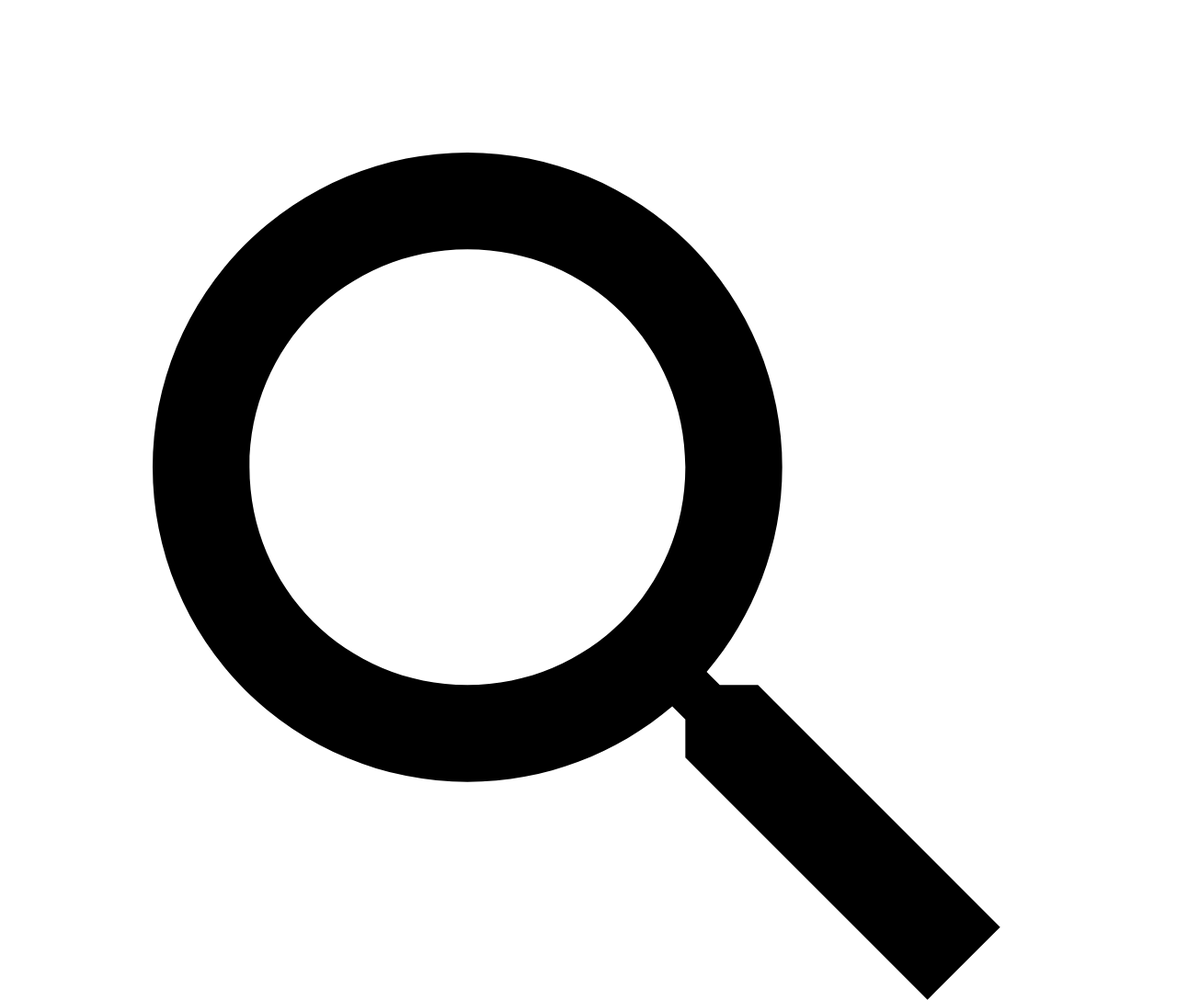
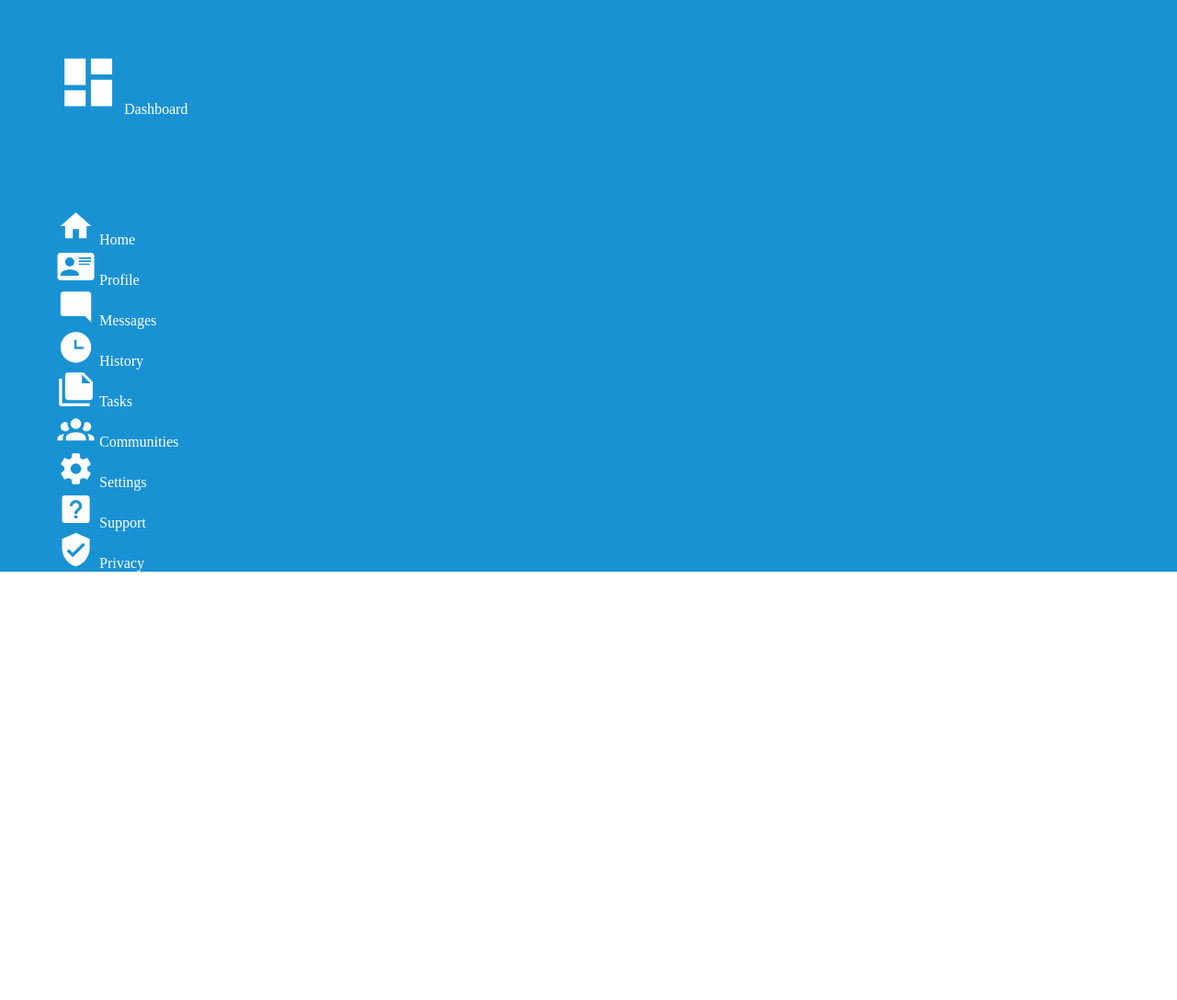
Before and after one commit to stefania120/admin-dashboard, a plain HTML site: page index.html in a window 1280 px wide. Shown: the top 1088 px of the page at 92% size. After the commit the page ends 800 px from the top, so only its background shows below. Drawn offline with Linux system fonts and the light colour scheme.

Commit message:
create style of aside

```diff
--- a/css/style.css
+++ b/css/style.css
@@ -0,0 +1,47 @@
+*{
+    padding: 0%;
+    margin: 0;
+    box-sizing: border-box;
+}
+
+:root{
+    --primary-color: #1992D4;
+    --secondary-color:#FFFFFF;
+    --all-color:#E2E8F0;
+    --font-color:#636363;
+    --dark-color: black;
+}
+
+
+.roboto roboto-regular{
+    font-family: "Roboto", sans-serif;
+    font-optical-sizing: auto;
+    font-weight: weight;
+    font-style: normal;
+    font-variation-settings: 100;
+  }
+
+  aside{
+    display: grid;
+    background-color: var(--primary-color);
+    color: var(--secondary-color);
+    padding-left: 61px;
+  }
+
+#dashboard{
+    height: 69px ;
+    width: 70px;
+    filter: invert(100%) brightness(200%);
+    margin-top: 55px;
+  }
+
+
+#home{
+    margin-top: 98px;
+}
+
+.icon{
+    height: 40px ;
+    width: 43px;
+    filter: invert(100%) brightness(200%);
+}
--- a/index.html
+++ b/index.html
@@ -5,12 +5,16 @@
     <meta charset="UTF-8">
     <meta name="viewport" content="width=device-width, initial-scale=1.0">
     <link rel="stylesheet" href="./css/style.css">
+    <link rel="preconnect" href="https://fonts.googleapis.com">
+    <link rel="preconnect" href="https://fonts.gstatic.com" crossorigin>
+    <link href="https://fonts.googleapis.com/css2?family=Roboto:ital,wght@0,100..900;1,100..900&display=swap"
+        rel="stylesheet">
     <title>Admin Dashboard</title>
 </head>
 
 <body>
     <!--Navbar parte sinistra-->
-
+    <!--
     <nav>
         <img src="./img/magnify.svg" alt="search">
         <form action="">
@@ -19,11 +23,11 @@
         <img src="./img/cat.png" alt="cat">
         <h3>Hi there,</h3>
         <h1>Morgan Oakley (@Morgan)</h1>
+-->
+    <!--Navbar sinistra FINE-->
 
-        <!--Navbar sinistra FINE-->
-
-        <!--Navbar parte destra-->
-
+    <!--Navbar parte destra-->
+    <!--
         <img src="./img/bell-ring-outline.svg" alt="ring">
         <img src="./img/cat.png" alt="cat">
         <h2>Morgan Oakley</h2>
@@ -32,10 +36,12 @@
             <input type="button" value="Upoload">
             <input type="button" value="Share">
         </form>
-
-        <!--Navbar destra FINE-->
+    -->
+    <!--Navbar destra FINE-->
+    <!--
     </nav>
-
+-->
+    <!--
     <main>
         <section class="projects">
         <span>Your Projects</span>
@@ -122,29 +128,40 @@
     </section>
 
     </main>
+-->
+    <aside>
+        <span>
+            <img src="./img/view-dashboard.svg" alt="dashboard" id="dashboard">
+            Dashboard
+        </span>
+        <span>
+            <img src="./img/home.svg" alt="home" class="icon" id="home">
+            Home</span>
+        <span>
+            <img src="./img/card-account-details.svg" alt="profile" class="icon">
+            Profile</span>
+        <span>
+            <img src="./img/message-reply.svg" alt="message" class="icon">
+            Messages</span>
+        <span>
+            <img src="./img/clock-time-three.svg" alt="history" class="icon">
+            History</span>
+        <span>
+            <img src="./img/note-multiple.svg" alt="task" class="icon">
+            Tasks</span>
+        <span>
+            <img src="./img/account-group.svg" alt="communities" class="icon">
+            Communities</span>
 
-    <aside>
-        <img src="./img/view-dashboard.svg" alt="dashboard">
-        <span>Dashboard</span>
-        <img src="./img/home.svg" alt="home">
-        <span>Home</span>
-        <img src="./img/card-account-details.svg" alt="Profile">
-        <span>Profile</span>
-        <img src="./img/message-reply.svg" alt="message">
-        <span>Messages</span>
-        <img src="./img/clock-time-three.svg" alt="history">
-        <span>History</span>
-        <img src="./img/note-multiple.svg" alt="task">
-        <span>Tasks</span>
-        <img src="./img/account-group.svg" alt="communities">
-        <span>Communities</span>
-
-        <img src="./img/settings.svg" alt="settings">
-        <span>Settings</span>
-        <img src="./img/help-box.svg" alt="support">
-        <span>Support</span>
-        <img src="./img/shield-check.svg" alt="privacy">
-        <span>Privacy</span>
+        <span>
+            <img src="./img/settings.svg" alt="settings" class="icon">
+            Settings</span>
+        <span>
+            <img src="./img/help-box.svg" alt="support" class="icon">
+            Support</span>
+        <span>
+            <img src="./img/shield-check.svg" alt="privacy" class="icon">
+            Privacy</span>
     </aside>
 
 </body>
```
